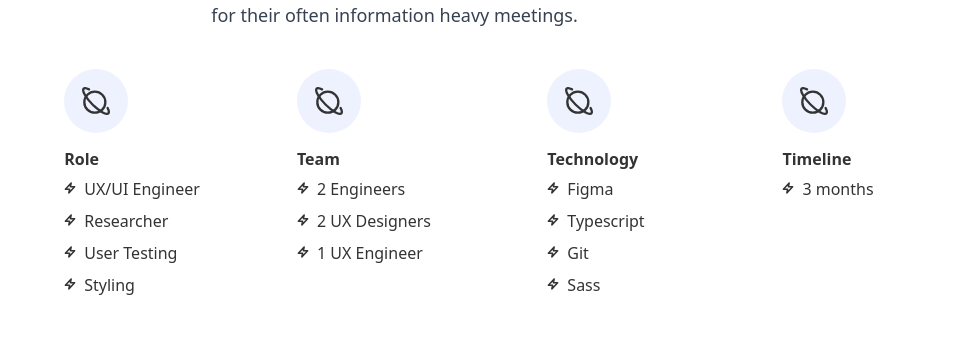
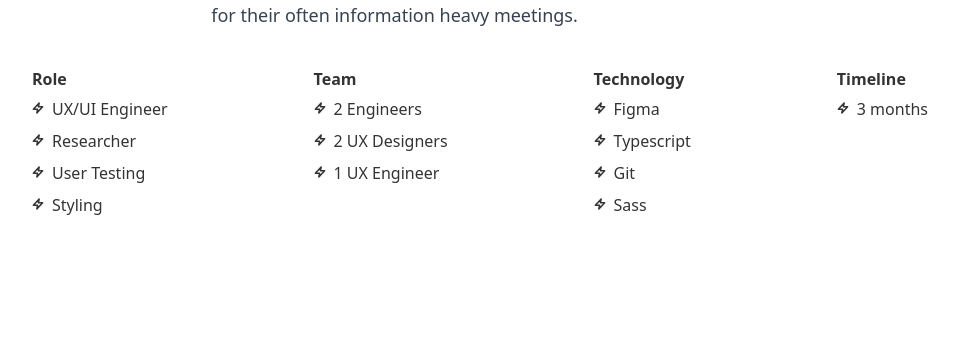
Before and after one commit to Koyamot/portfolio, a React (Create React App) app: page /wordhoax in a window 1280 px wide. Shown: the part 1031-1394 px from the top of the page, without its empty margins (160-1119 px from the left). Built offline with nearby package versions, Linux system fonts and the light colour scheme.

Commit message:
mobile friendly

```diff
--- a/src/components/common/Feature.jsx
+++ b/src/components/common/Feature.jsx
@@ -3,7 +3,7 @@ import React from "react";
 export const Feature = ({ wordHoax }) => {
 
   return (
-    <div className="px-4 py-16 mx-auto sm:max-w-xl md:max-w-full lg:max-w-screen-xl md:px-24 lg:px-8 lg:py-20">
+    <div className="flex flex-col px-4 py-16 mx-auto sm:max-w-xl md:max-w-full lg:max-w-screen-xl md:px-24 lg:px-8 lg:py-20">
       <div className="flex flex-col justify-between mb-6 lg:flex-row md:mb-10">
         <div className="lg:w-1/4">
           <h2 className="max-w-md mb-6 font-sans text-3xl font-bold tracking-tight text-gray-900 sm:text-4xl sm:leading-none xl:max-w-lg">
@@ -16,30 +16,11 @@ export const Feature = ({ wordHoax }) => {
           </p>
         </div>
       </div>
-      <div className="grid gap-8 row-gap-10 justify-items-center sm:grid-cols-2 lg:grid-cols-4">
+      <div className="flex flex-row flex-wrap justify-between content-left sm:grid-cols-2 lg:grid-cols-4">
+      {/* <div className="grid gap-8 row-gap-10 justify-items-center sm:grid-cols-2 lg:grid-cols-4"> */}
         {wordHoax.technicalSummary.summary.map((desc, key) => (
           <div key={key}>
-            <div className="flex items-center justify-center w-16 h-16 mb-4 rounded-full bg-indigo-50">
-              <svg
-                className="w-7 h-7 text-deep-purple-accent-400"
-                strokeLinecap="round"
-                strokeWidth="2"
-                viewBox="0 0 24 24"
-              >
-                <circle
-                  cx="11"
-                  cy="13"
-                  fill="none"
-                  r="9"
-                  stroke="currentColor"
-                />
-                <path
-                  d=" M21.955,18.005c1.089,2.145,1.378,3.816,0.622,4.572C20.92,24.234,14.799,20.799,9,15S-0.234,3.08,1.423,1.423 C2.18,0.666,3.853,0.956,6,2.047"
-                  stroke="currentColor"
-                  fill="none"
-                />
-              </svg>
-            </div>
+
             <h6 className="mb-2 font-semibold leading-5">{desc.title}</h6>
             <ul className="mb-4 -ml-1 space-y-2">
               {desc.array.map((item, key) => (
--- a/src/components/common/NavBar.js
+++ b/src/components/common/NavBar.js
@@ -14,15 +14,14 @@ export default () => {
   ];
 
   return (
-    <div className="navbar bg-base-100 w-4/5 mx-auto">
-      <div className="flex-1">
-        <a className="btn btn-ghost normal-case text-xl">i am kyla.</a>
-      </div>
-      <div className="flex-none">
+    <div className="navbar flex-wrap mx-auto lg:justify-between sm:justify-center content-center bg-base-100 lg:w-4/5">
+        <a className="btn btn-ghost lg:mx-0 sm:mx-auto normal-case lg:text-xl sm:text-l">i am kyla.</a>
+
+      <div className="lg:flex-none sm:flex sm:items-center">
         <ul className="menu menu-horizontal px-1">
           {navigation.map((item, idx) => {
             return (
-              <li key={idx}>
+              <li className="lg:text-base sm:text-xs" key={idx}>
                 <Link to={item.path}>{item.title}</Link>
               </li>
             );
--- a/src/components/pages/WordHoax.jsx
+++ b/src/components/pages/WordHoax.jsx
@@ -20,13 +20,13 @@ function WordHoax() {
   }, []);
 
   return (
-    <div className="container px-40">
-      <div className="flex flex-col content-center flex-wrap text-center mb-10">
+    <div className="container lg:px-40 sm:px-0">
+      <div className="flex flex-col justify-center flex-wrap text-center mb-10">
         <h1 className="text-5xl font-bold">{wordHoax.title}</h1>
         <h2 className="text-3xl font-bold mb-6">{wordHoax.subtitle}</h2>
         <img
           src={`${s3Bucket}${wordHoax.headerImage}`}
-          className="rounded-lg w-3/4 drop-shadow-md mb-8"
+          className="rounded-lg w-3/4 mx-auto drop-shadow-md mb-8"
           alt="check it out"
         />
       </div>
```
